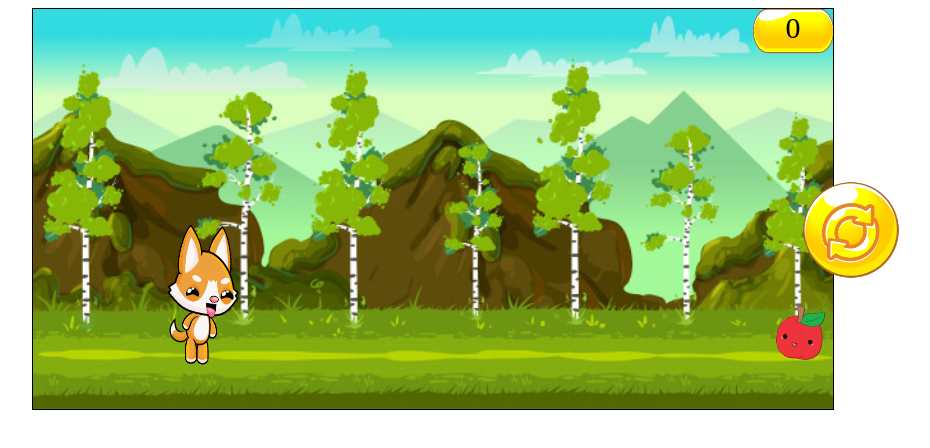
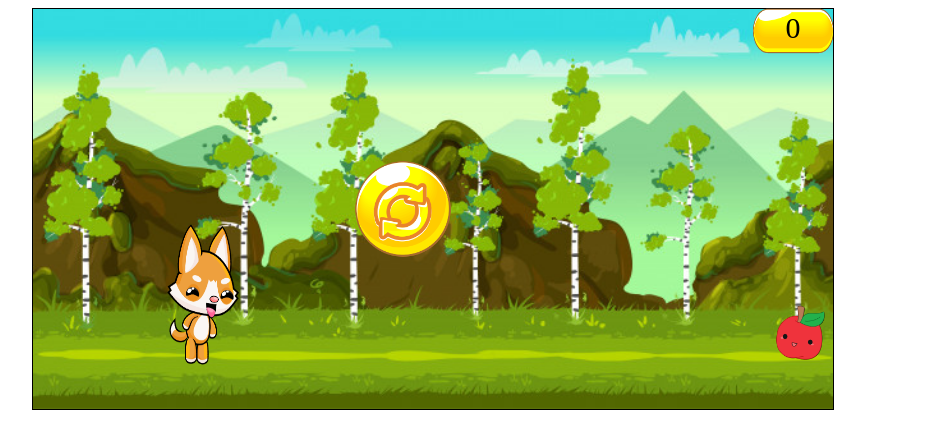
Before and after one commit to aizirek02/jumper, a plain HTML site: page index.html in a window 1280 px wide. Shown: the whole page, without its empty margins (207-1137 px from the left). Drawn offline with Linux system fonts and the light colour scheme.

Commit message:
restart button fixed

```diff
--- a/index.html
+++ b/index.html
@@ -14,8 +14,8 @@
         <div id="character"></div>
         <div id="block"></div>
         <div id="inputText"></div>
+        <div id="restart" onclick="refresh()"></div>
     </div>
-    <div id="restart" onclick="refresh()"></div>
 
 
 </body>
--- a/style.css
+++ b/style.css
@@ -49,8 +49,8 @@
     text-align: center;
     font-size: 40px;
     position: relative;
-    left: 1000px;
-    top: -230px;
+    left: 320px;
+    top: -130px;
     visibility: hidden;
     background-image: url('img/restart.png');
     background-size: 100% 100%;
```
